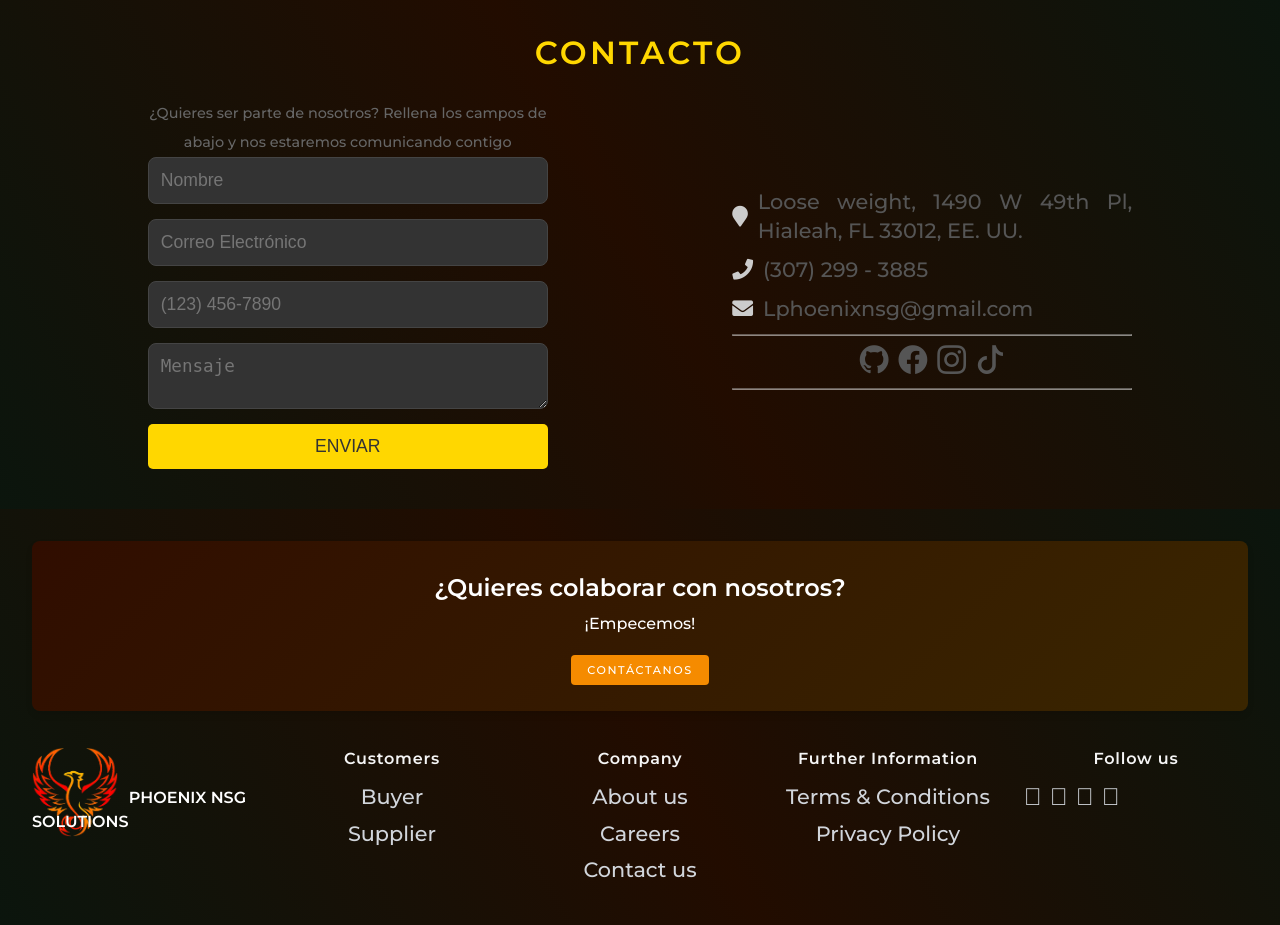
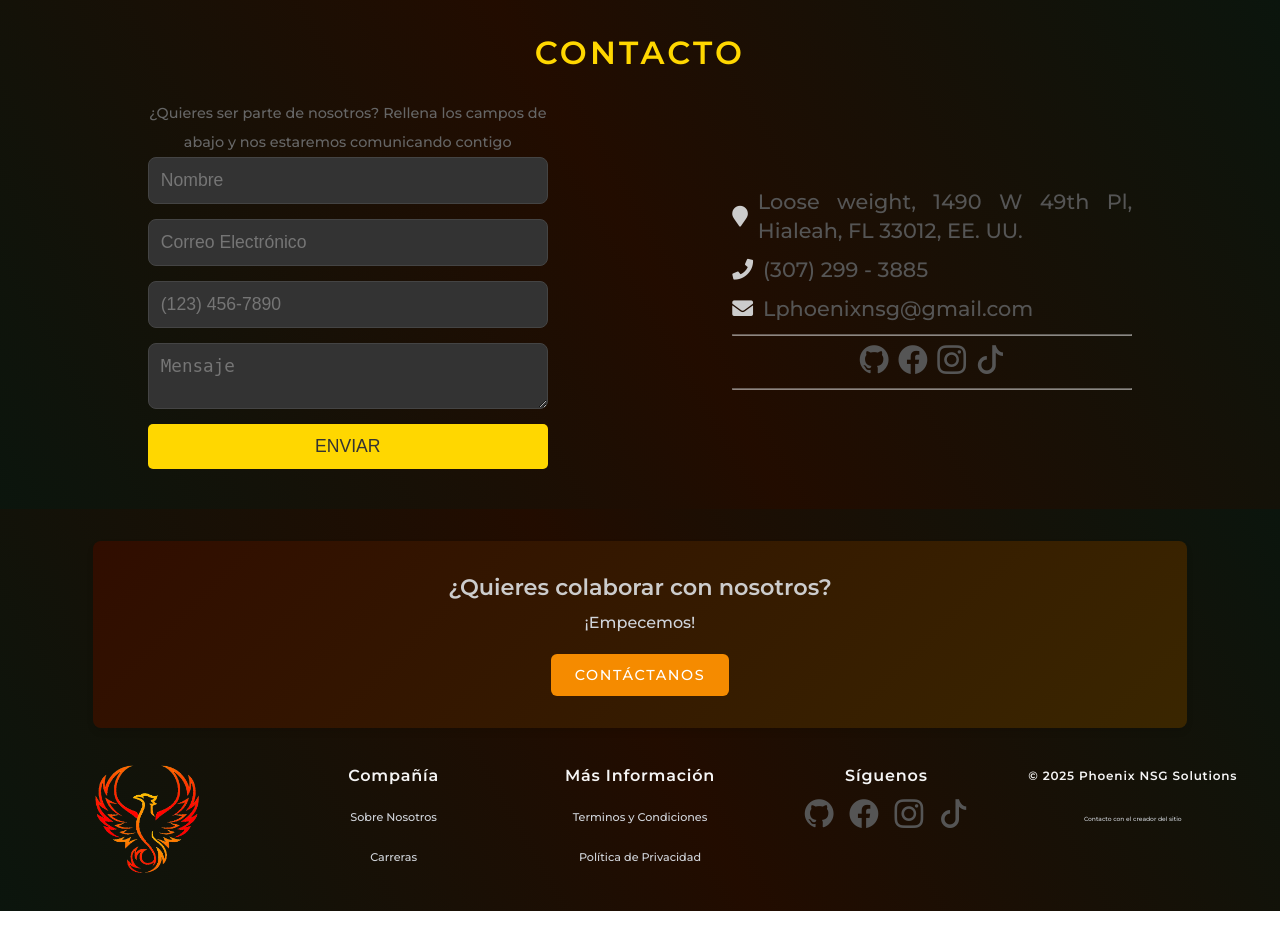
Before and after one commit to TavoRivera/phoenix-nsg-solutions, a Django app: page / in a window 1280 px wide. Shown: the part 1731-2656 px from the top of the page. Run offline with Django 5.2, Linux system fonts and the light colour scheme; data comes from the database, SQL or seed files in the repository; some libraries are stand-ins or nearby versions.

Commit message:
footer listo

```diff
--- a/phoenixsolution/website/static/css/main.css
+++ b/phoenixsolution/website/static/css/main.css
@@ -192,6 +192,7 @@ ul {
 .brand img {
     position: relative; /* Permite ajustar la posición */
     top: 4px; /* Baja la imagen 5px (ajusta este valor según necesites) */
+    height: 110px;
 }
 .brand-text {
 	top: -10px;
@@ -203,15 +204,7 @@ ul {
     position: relative; /* Necesario para posicionar el efecto detrás */
 }
 
-.brand-text-footer {
-	top: -30px;
-	margin-left: 5px;
-    font-size: 1rem; /* Tamaño de la fuente */
-    font-weight: bold; /* Negrita para mayor impacto */
-    color: rgb(255, 255, 255); /* Letras en blanco */
-    text-transform: uppercase; /* Texto en mayúsculas */
-    position: relative; /* Necesario para posicionar el efecto detrás */
-}
+
 
 /* Iluminación detrás de las letras */
 .brand-text::before {
@@ -227,19 +220,7 @@ ul {
     opacity: 0.2; /* Controla la intensidad del brillo */
     animation: glowing 3s infinite; /* Movimiento dinámico del gradiente */
 }
-.brand-text-footer::before {
-    content: ''; /* Elemento pseudo para el brillo */
-    position: absolute;
-    top: 0;
-    left: 0;
-    right: 0;
-    bottom: 0;
-    z-index: -1; /* Envía el brillo detrás del texto */
-    background: linear-gradient(50deg, red, orange, yellow, red); /* Gradiente para la iluminación */
-    filter: blur(7px); /* Difumina el gradiente para crear el efecto de iluminación */
-    opacity: 0.9; /* Controla la intensidad del brillo */
-    animation: glowing 3s infinite; /* Movimiento dinámico del gradiente */
-}
+
 /* Animación del gradiente */
 @keyframes glowing {
     0% { background-position: 0% 50%; }
@@ -262,9 +243,7 @@ ul {
     .brand-text {
         font-size: 1rem; /* Reducir el tamaño del texto en pantallas pequeñas */
     }
-    .brand-text-footer{
 
-    }
 }
 /* End Header section */
 
@@ -302,7 +281,7 @@ ul {
 
 @keyframes changeBackground {
     0% { background-image: url('../images/team4.jpeg'); }
-    33% { background-image: url('../images/team2.jpg'); }
+    33% { background-image: url('../images/team5.JPG'); }
     66% { background-image: url('../images/team3.jpg'); }
     100% { background-image: url('../images/team4.jpeg'); }
 }
@@ -326,16 +305,9 @@ ul {
 	font-weight: 300;
 	font-size: 1rem;
 } */
-:root {
-    --dark-blue: #000000;
-    --light-purple: #f800006d;
-    --purple: rgb(245, 139, 0);
-    --white: #ffffff;
-    --gray: #d1d5db;
-  }
 .footer {
     background-image: linear-gradient(60deg, #0b150d 0%, rgb(34, 12, 0) 50%, #0b150d 100%);
-    color: var(--white);
+    color: #d1d5db;
     padding: 2rem;
 }
 
@@ -345,29 +317,34 @@ ul {
     border-radius: 8px;
     text-align: center;
     box-shadow: 0 4px 6px rgba(0, 0, 0, 0.1);
+    max-width: 90%;
+    margin: 0 auto;
 }
 
 .footer-banner h2 {
-    font-size: 1.5rem;
+    font-size: 1.4rem;
     margin-bottom: 0.5rem;
+    color: #ccc;
 }
 
 .footer-banner p {
     font-size: 1rem;
     margin-bottom: 1rem;
+    color: #d1d5db;
 }
 
 .footer-button {
-    background-color: var(--purple);
-    color: var(--white);
+    background-color: rgb(245, 139, 0);
+    color: white;
     border: none;
-    padding: 0.5rem 1rem;
-    border-radius: 4px;
+    padding: 0.75rem 1.5rem;
+    border-radius: 6px;
     cursor: pointer;
-    transition: background-color 0.3s;
-    font-size: 0.7rem;
+    transition: background-color 0.3s ease-in-out;
+    font-size: 0.9rem;
     text-transform: uppercase;
     letter-spacing: 0.1rem;
+    display: inline-block;
 }
 
 .footer-button:hover {
@@ -376,15 +353,10 @@ ul {
 
 .footer-links {
     display: grid;
-    grid-template-columns: repeat(2, 1fr);
+    grid-template-columns: repeat(auto-fit, minmax(150px, 1fr));
     gap: 1.5rem;
     margin-top: 2rem;
-  }
-
-  @media (min-width: 768px) {
-    .footer-links {
-      grid-template-columns: repeat(5, 1fr);
-    }
+    text-align: center;
 }
 
 .footer-column h3 {
@@ -394,6 +366,7 @@ ul {
 
 .footer-column ul {
     list-style: none;
+    padding: 0;
 }
 
 .footer-column ul li {
@@ -402,29 +375,124 @@ ul {
 }
 
 .footer-column ul li a {
-    color: var(--gray);
+    color: #d1d5db;
+    font-size: 0.7rem;
     text-decoration: none;
-    transition: color 0.3s;
+    transition: color 0.3s ease-in-out;
+
 }
 
 .footer-column ul li a:hover {
-    color: var(--white);
+    color: #f5a623;
 }
 
 .social-links {
     display: flex;
-    gap: 0.5rem;
+    justify-content: center;
+    gap: 1rem;
 }
 
 .social-icon {
     font-size: 1.5rem;
-    color: var(--gray);
-    transition: color 0.3s;
+    color: #d1d5db;
+    transition: color 0.3s ease-in-out;
 }
 
 .social-icon:hover {
-    color: var(--white);
+    color: #f5a623;
 }
+
+/* Responsividad */
+/* Mejoras generales para responsividad */
+.footer-links {
+    display: grid;
+    grid-template-columns: 1fr;
+    gap: 1rem;
+    margin-top: 2rem;
+    text-align: center;
+}
+
+@media (min-width: 768px) {
+    .footer-links {
+        grid-template-columns: repeat(3, 1fr);
+    }
+}
+
+@media (min-width: 1024px) {
+    .footer-links {
+        grid-template-columns: repeat(5, 1fr);
+    }
+}
+
+/* Mejor espaciado y tamaño en pantallas pequeñas */
+@media (max-width: 768px) {
+    .footer {
+        padding: 1.5rem;
+    }
+
+    .footer-banner h2 {
+        font-size: 1.3rem;
+    }
+
+    .footer-banner p {
+        font-size: 0.9rem;
+    }
+
+    .footer-button {
+        padding: 0.4rem 0.8rem;
+        font-size: 0.7rem;
+    }
+
+    .footer-column h3 {
+        font-size: 1rem;
+    }
+
+    .footer-column ul li a {
+        font-size: 0.9rem;
+    }
+
+    .social-links {
+        justify-content: center;
+        gap: 0.8rem;
+    }
+
+    .social-icon {
+        font-size: 1.2rem;
+    }
+}
+
+/* Ajustes para móviles más pequeños */
+@media (max-width: 480px) {
+    .footer-banner {
+        padding: 1rem;
+    }
+
+    .footer-banner h2 {
+        font-size: 1.1rem;
+    }
+
+    .footer-banner p {
+        font-size: 0.85rem;
+    }
+
+    .footer-button {
+        font-size: 0.65rem;
+        padding: 0.3rem 0.7rem;
+    }
+
+    .footer-column h3 {
+        font-size: 0.9rem;
+    }
+
+    .footer-column ul li {
+        font-size: 0.85rem;
+    }
+
+    .social-icon {
+        font-size: 1rem;
+    }
+}
+
 
 /* fin footer*/
 
--- a/phoenixsolution/website/templates/website/layout.html
+++ b/phoenixsolution/website/templates/website/layout.html
@@ -13,13 +13,14 @@
     <script src="https://cdn.jsdelivr.net/npm/bootstrap@5.0.2/dist/js/bootstrap.bundle.min.js" integrity="sha384-MrcW6ZMFYlzcLA8Nl+NtUVF0sA7MsXsP1UyJoMp4YLEuNSfAP+JcXn/tWtIaxVXM" crossorigin="anonymous"></script>
 </head>
 <body>
+  {% load i18n %}
     <!-- nav -->
     <section id="header">
         <div class="header">
             <div class="nav-bar">
                 <div class="brand">
                     <a href="{% url 'index' %}">
-                        <img src="{% static 'images/logo.png' %}" style="height: 55px;">
+                        <img src="{% static 'images/logo.png' %}" style="height: 51px;">
                         <span class="brand-text">Phoenix NSG Solutions</span>
                     </a>
                 </div>
@@ -29,10 +30,20 @@
                     </div>
                     <ul>
                         <li><a href="{% url 'index' %}" data-after="inicio">Inicio</a></li>
-                        <li><a href="{% url 'index' %}#nuestros_servicios" data-after="servicios">Servicios</a></li>
-                        <li><a href="{% url 'members' %}" data-after="Nuestro Equipo">Nuestro Equipo</a></li>
+                        <li><a href="{% url 'index' %}#nuestros_servicios" data-after="{% trans 'servicios' %}">{% trans 'servicios' %}</a></li>
+                        <li><a href="{% url 'members' %}" data-after="{% trans 'Nuestro Equipo' %}">{% trans 'Nuestro Equipo' %}</a></li>
                         <li><a href="{% url 'index' %}#contact" data-after="Contacto">Contacto</a></li>
+                        <li>
+                          <form action="{% url 'set_language' %}" method="post">
+                            {% csrf_token %}
+                            <select name="language" onchange="this.form.submit()">
+                                <option value="es" {% if LANGUAGE_CODE == 'es' %}selected{% endif %}>Español</option>
+                                <option value="en" {% if LANGUAGE_CODE == 'en' %}selected{% endif %}>English</option>
+                            </select>
+                          </form>
+                        </li>
                     </ul>
+
                 </div>
             </div>
         </div>
@@ -90,45 +101,41 @@
     <div class="footer-column">
       <div class="brand">
           <a href="{% url 'index' %}">
-                <img src="{% static 'images/logo.png' %}" style="height: 90px;">
-
+              <img src="{% static 'images/logo.png' %}">
           </a>
-            <span class="brand-text-footer">Phoenix NSG Solutions</span>
       </div>
     </div>
     <div class="footer-column">
-        <h3>Customers</h3>
+      <h3>Compañía</h3>
       <ul>
-          <li><a href="#">Buyer</a></li>
-          <li><a href="#">Supplier</a></li>
+        <li><a href="#">Sobre Nosotros</a></li>
+        <li><a href="#">Carreras</a></li>
       </ul>
     </div>
     <div class="footer-column">
-        <h3>Company</h3>
+      <h3>Más Información</h3>
       <ul>
-          <li><a href="#">About us</a></li>
-          <li><a href="#">Careers</a></li>
-          <li><a href="#">Contact us</a></li>
+        <li><a href="#">Terminos y Condiciones</a></li>
+        <li><a href="#">Política de Privacidad</a></li>
       </ul>
     </div>
     <div class="footer-column">
-        <h3>Further Information</h3>
-        <ul>
-          <li><a href="#">Terms & Conditions</a></li>
-          <li><a href="#">Privacy Policy</a></li>
+      <h3>Síguenos</h3>
+      <ul class="social-links">
+        <li><a href="#"><i class="bi bi-github contact-icon"></i></a></li>
+        <li><a href="#"><i class="bi bi-facebook contact-icon"></i></a></li>
+        <li><a href="#"><i class="bi bi-instagram contact-icon"></i></a></li>
+        <li><a href="#"><i class="bi bi-tiktok contact-icon"></i></a></li>
       </ul>
     </div>
     <div class="footer-column">
-        <h3>Follow us</h3>
-        <ul class="social-links">
-          <li><a href="#" class="social-icon"></a></li>
-          <li><a href="#" class="social-icon"></a></li>
-          <li><a href="#" class="social-icon"></a></li>
-          <li><a href="#" class="social-icon"></a></li>
+      <h3 style="font-size: 12px;">© 2025 Phoenix NSG Solutions</h3>
+      <ul>
+        <li> <a href="https://github.com/TavoRivera" style="font-size: 6px;">Contacto con el creador del sitio</a></li>
       </ul>
+
     </div>
-    </div>
-  </footer>
+
 <!--Fin footer-->
 
 <!--scripts-->
```
Also changed, not shown: phoenixsolution/website/static/images/descarga.png (added), phoenixsolution/website/static/images/team5.JPG (added). Lines whose indentation alone changed are shown as unchanged.
